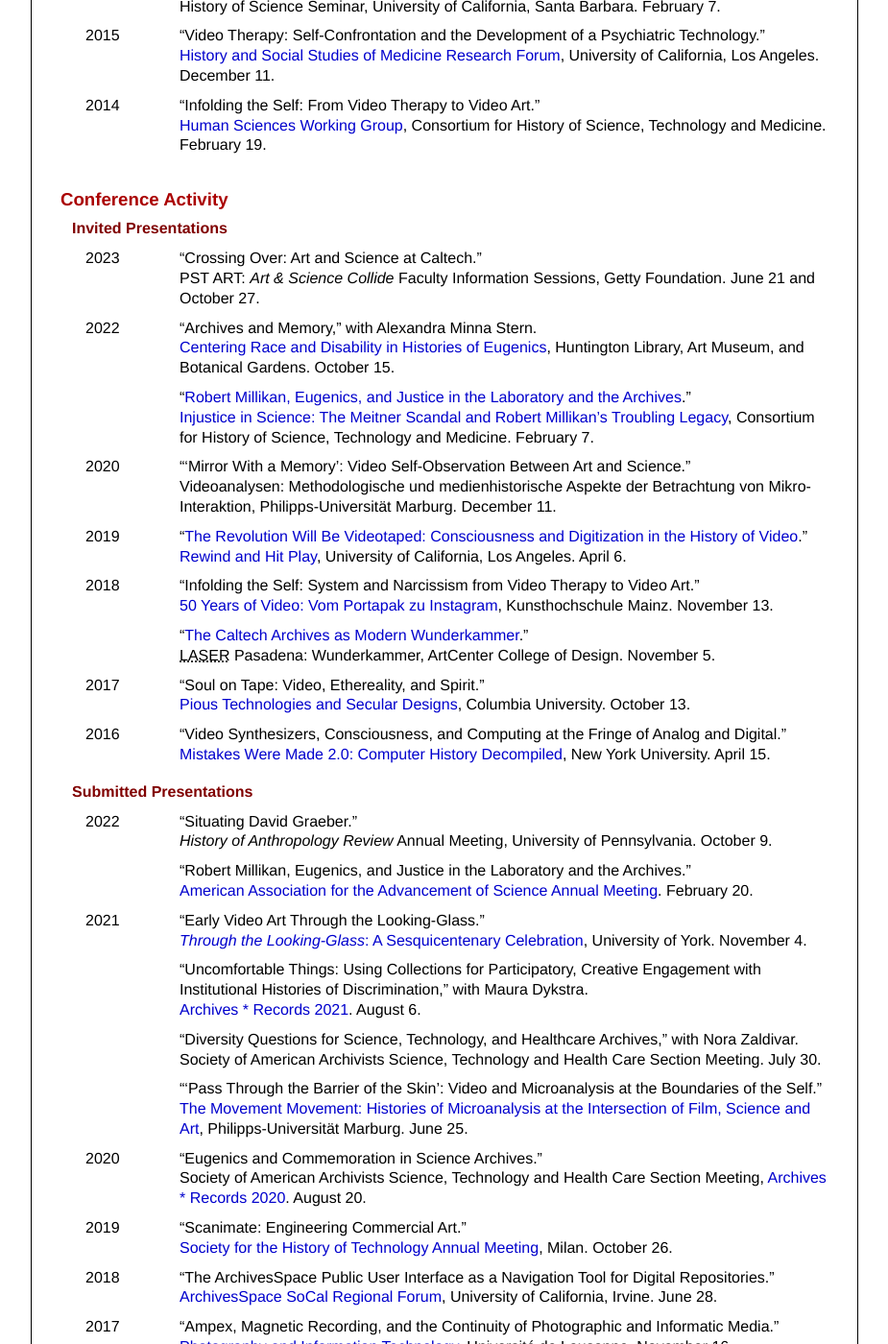
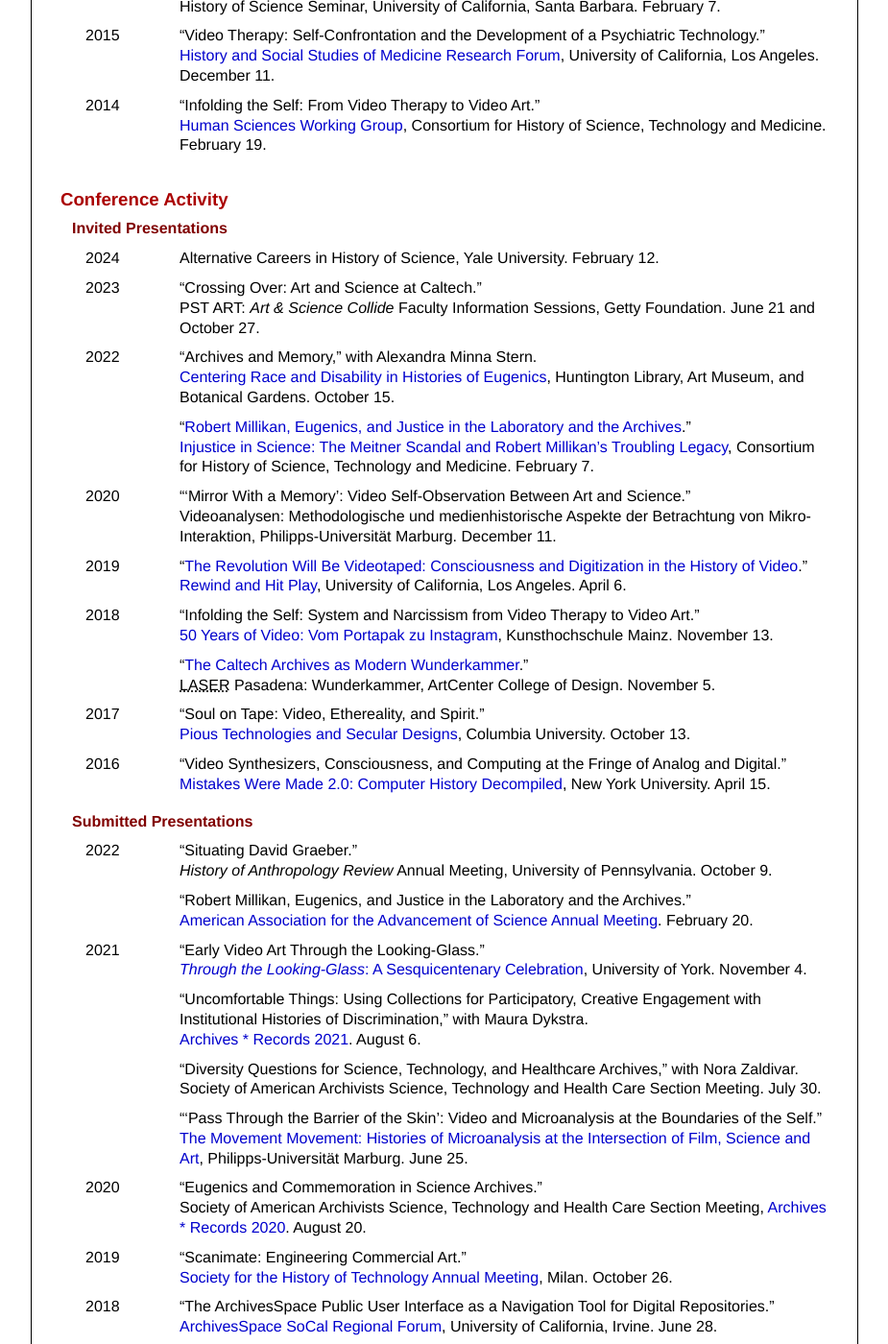
Before and after one commit to collopy/collopy.github.io, a Jekyll site: the page built from cv.html, in a window 1280 px wide and 1400 px high, scrolled down 4749 px. Shown: the whole window at 96% size, without its empty margins (177-1102 px from the left). Built offline with Jekyll 4.4.1, drawn with Linux system fonts in a browser that asks for light colours.

Commit message:
CV edits

```diff
--- a/_includes/head.html
+++ b/_includes/head.html
@@ -5,15 +5,17 @@
 	<meta name="viewport" content="width=device-width, initial-scale=1">
 	<meta charset="utf-8">
 
-	<link rel="stylesheet" href="/css/main.css">
-	<link rel="stylesheet" media="screen" href="/css/screen.css">
-	<link rel="stylesheet" media="print" href="/css/print.css"">
+	<link rel="stylesheet" href="{{ 'css/main.css' | absolute_url }}">
+	<link rel="stylesheet" media="screen" href="{{ 'css/screen.css' | absolute_url }}">
+	<link rel="stylesheet" media="print" href="{{ 'css/print.css' | absolute_url }}">
 	{% if page.url == "/" %}
-	  <link rel="stylesheet" href="/css/home.css">
+	  <link rel="stylesheet" href="{{ 'css/home.css' | absolute_url }}">
 	{% elsif page.url == "/writing/2012/bibliography/" %}
-	  <link rel="stylesheet" href="/css/bibliography.css">
+	  <link rel="stylesheet" href="{{ 'css/bibliography.css' | absolute_url }}">
 	{% elsif page.url == "/cv/" %}
-	  <link rel="stylesheet" href="/css/cv.css">
+	  <link rel="stylesheet" href="{{ 'css/cv.css' | absolute_url }}">
+	{% elsif page.url == "/shortcv/" %}
+		<link rel="stylesheet" href="{{ 'css/cv.css' | absolute_url }}">
 	{% endif %}
 
 	{% feed_meta %}
--- a/css/cv.css
+++ b/css/cv.css
@@ -46,6 +46,7 @@
 
 @media print
 {
+	h1 {text-align: center;}
 	h2, h3 {break-after: avoid;}
 	h2 {font-size: 12pt; margin: 18pt 0 12pt; text-transform: uppercase;}
 	h3 {margin: 6pt 0 12pt;}
--- a/cv.html
+++ b/cv.html
@@ -23,7 +23,7 @@
 <div id="content">
 	<div id="label">
 		Curriculum Vitae<br />
-		December 2023
+		January 2024
 	</div>
 	<div id="address">
 		1200 E. California Blvd.<br />
@@ -1050,7 +1050,6 @@
 					<a href="https://www.aip.org/history-programs/niels-bohr-library/grants-archives">Grant to Archives</a> for archival processing of the Ronald W. P. Drever Papers<span class="money"> ($10,000)</span>, American Institute of Physics.
 				</td>
 			</tr>
-			<span>
 			<tr class="resumehide">
 				<td class="year">
 					2016, 2017
@@ -1273,6 +1272,14 @@
 				Invited Presentations
 			</h3>
 			<table>
+				<tr>
+					<td class="year">
+						2024
+					</td>
+					<td>
+						Alternative Careers in History of Science, Yale University. February 12.
+					</td>
+				</tr>
 				<tr>
 					<td class="year">
 						2023
```
Also changed, not shown: 1 other file.
